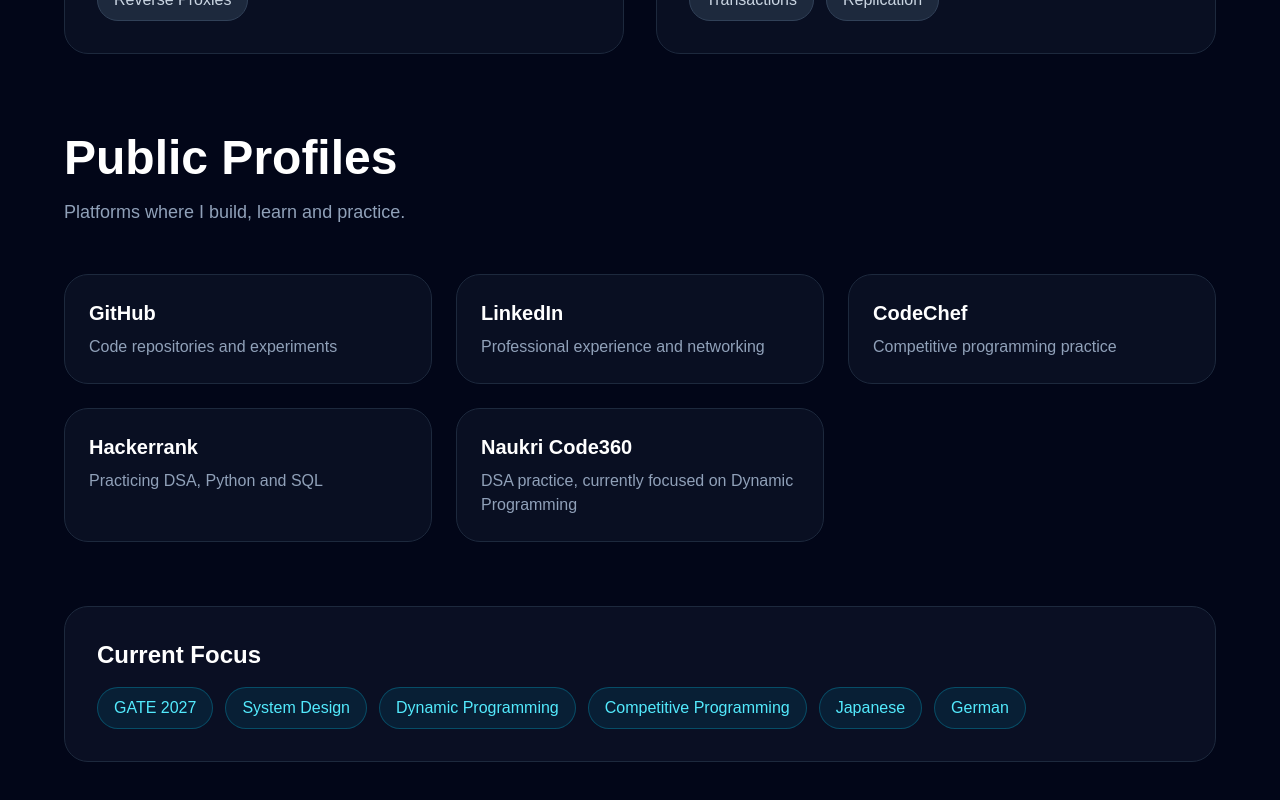
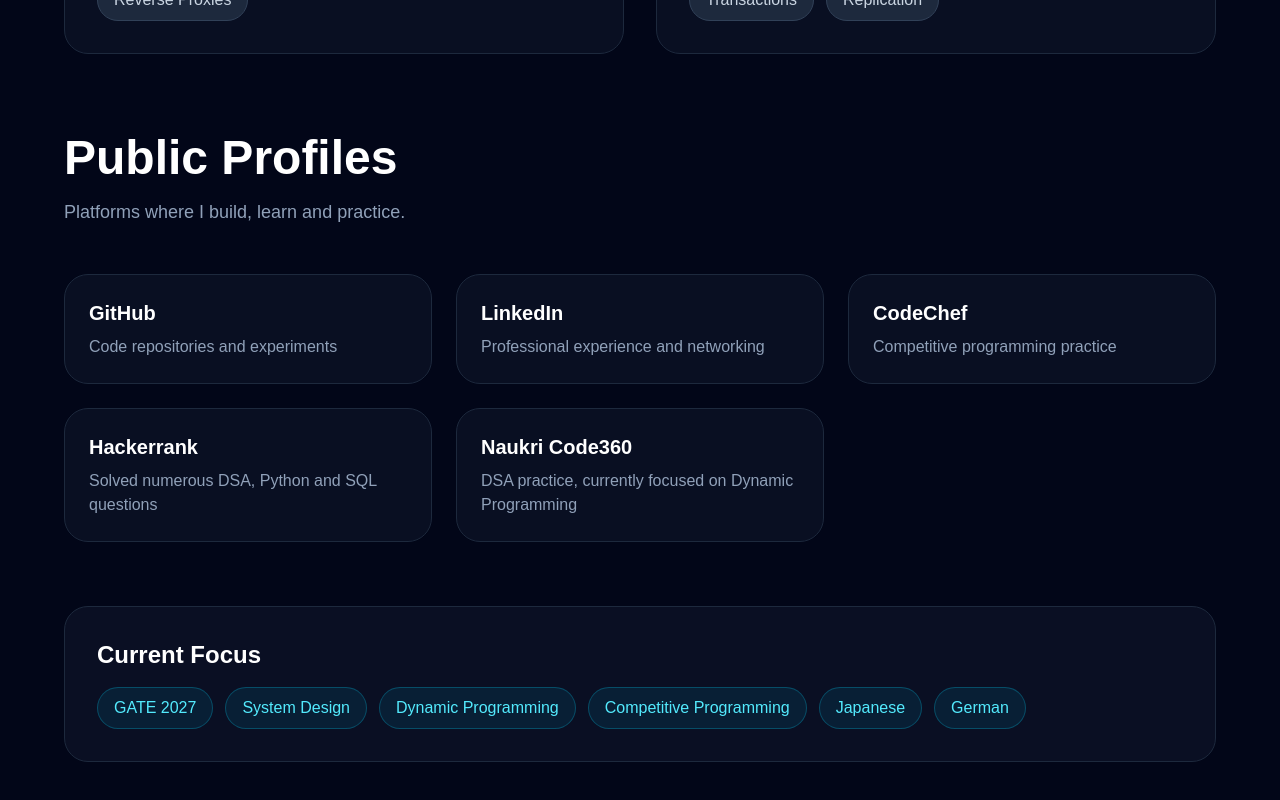
Before and after one commit to tomakazu/rishabh_malhotra_techie, a Next.js app: page / in a window 1280 px wide. Shown: the part 4212-5012 px from the top of the page. Built offline with nearby package versions, Linux system fonts and the light colour scheme.

Commit message:
Changed the description of hackerrank

```diff
--- a/components/EngineeringInterests.tsx
+++ b/components/EngineeringInterests.tsx
@@ -60,7 +60,7 @@
         },
         {
         name: "Hackerrank",
-        description: "Practicing DSA, Python and SQL",
+        description: "Solved numerous DSA, Python and SQL questions",
         link: "https://www.hackerrank.com/profile/matcortnermat",
         },
         {
```
